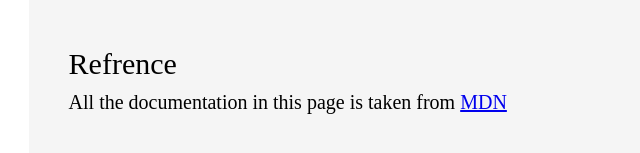
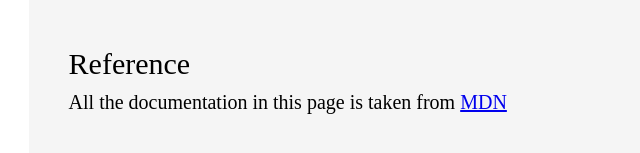
Before and after one commit to Bondok6/microverse-collaboration-3, a plain HTML site: page index.html in a window 1280 px wide. Shown: the part 1001-1154 px from the top of the page, 229-869 px from the left. Drawn offline with Linux system fonts and the light colour scheme.

Commit message:
Fixed Reference navbar error in index.html page

```diff
--- a/index.html
+++ b/index.html
@@ -25,7 +25,7 @@
                 <hr>
                 <li><a href="#variables" class="nav-link">Variables</a></li>
                 <hr>
-                <li><a href="#refrence" class="nav-link">Reference</a></li>
+                <li><a href="#reference" class="nav-link">Reference</a></li>
 
             </ul>
         </nav>
@@ -74,8 +74,8 @@
                 <p>Lorem, ipsum dolor sit amet consectetur adipisicing elit. Sunt, repellat.</p>
             </section>
 
-            <section class="main-section" id="refrence">
-                <header>Refrence</header>
+            <section class="main-section" id="reference">
+                <header>Reference</header>
                 <p>All the documentation in this page is taken from <a href="https://developer.mozilla.org/en-US/docs/Web/JavaScript/Guide">MDN</a></p>
             </section>
         </main>
```
